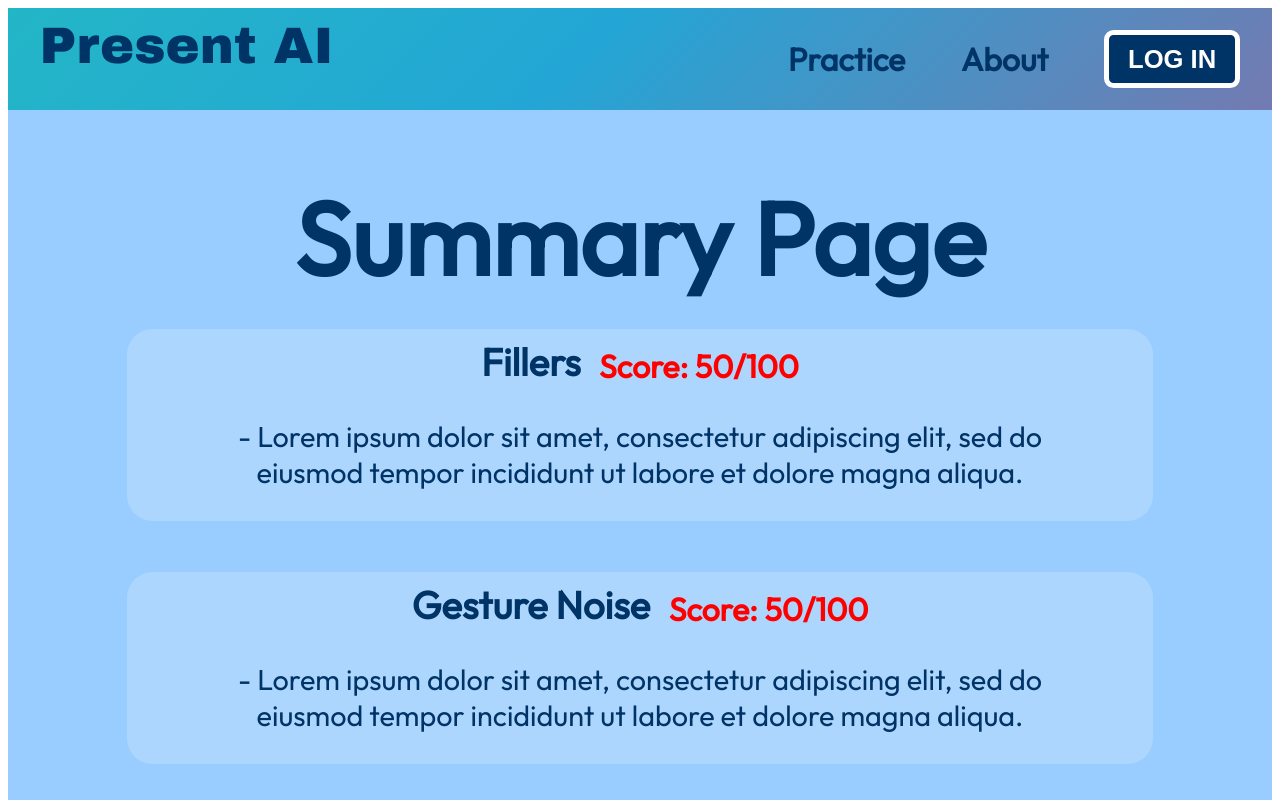
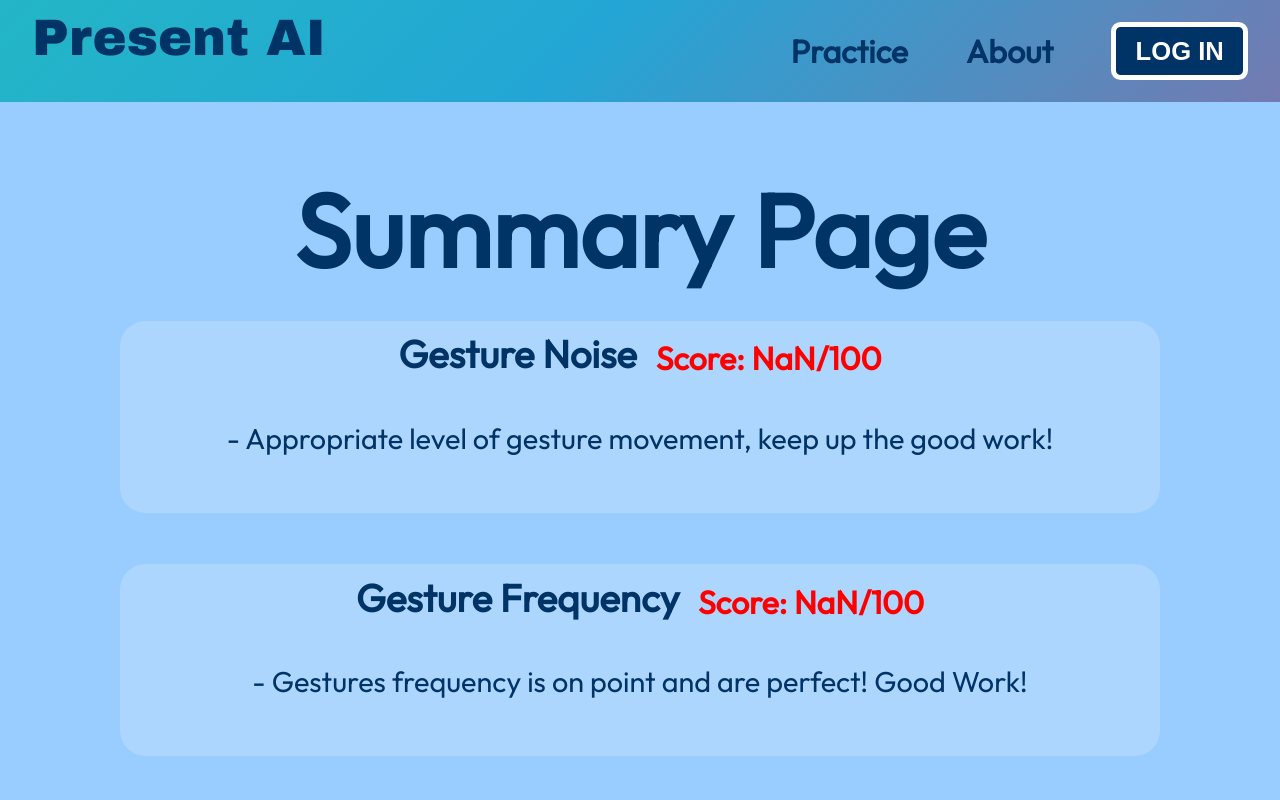
Before and after one commit to Omar-HeshamR/PresentAI-HackPSU, a Next.js app in the folder present-ai-app/: page /practice/Feedback in a window 1280 px wide. Shown: the top 800 px of the page. Built offline with nearby package versions, Linux system fonts and the light colour scheme.

Commit message:
parased gesture data to feedback page

```diff
--- a/present-ai-app/Components/StateContext.js
+++ b/present-ai-app/Components/StateContext.js
@@ -15,9 +15,23 @@ const Context = createContext();
 export const StateContext = ({ children }) => {
 
     const [ recording, setRecording ] = useState(false);
+    const [seceretGestureInfo, setSeceretGestureInfo] = useState([])
+    const gestureData = [];
 
     function StartRecording() {
         setRecording(true);
+    }
+
+    function pushGestureData(a,b){
+        gestureData.push(a)
+        gestureData.push(b)
+        console.log("FINAL MOV GRADE: ", gestureData[1])
+        console.log("FINAL FREQ GRADE: ", gestureData[0])
+        setSeceretGestureInfo(gestureData)
+    }
+
+    function fetchLatestGestureData(){
+        return seceretGestureInfo;
     }
 
     function StopRecording() {
@@ -32,6 +46,9 @@ return(
         StartRecording,
         StopRecording,
         assembly,
+        gestureData,
+        pushGestureData,
+        fetchLatestGestureData
     }}
     >
       {children}
--- a/present-ai-app/package.json
+++ b/present-ai-app/package.json
@@ -14,6 +14,8 @@
     "@mediapipe/hands": "^0.4.1646424915",
     "@tensorflow-models/hand-pose-detection": "^2.0.0",
     "@tensorflow/tfjs": "^4.0.0",
+    "@tensorflow/tfjs-converter": "^4.0.0",
+    "@tensorflow/tfjs-core": "^4.0.0",
     "axios": "^1.1.3",
     "babel-plugin-styled-components": "^2.0.7",
     "eslint": "8.26.0",
--- a/present-ai-app/pages/_app.js
+++ b/present-ai-app/pages/_app.js
@@ -1,10 +1,19 @@
 import {StateContext} from "../Components/StateContext"
-import GlobalStyles from "../styles/GlobalStyles"
+import { createGlobalStyle } from 'styled-components'
 import Layout from "../Components/Layout"
+
+const GlobalStyle = createGlobalStyle`
+  * {
+    box-sizing: border-box;
+    margin: 0;
+    padding: 0;
+  }
+`
 
 function MyApp({ Component, pageProps }) {
   return (
     <StateContext>
+      <GlobalStyle />
       <Layout>
        <Component {...pageProps} />
       </Layout>
--- a/present-ai-app/pages/practice/Feedback.js
+++ b/present-ai-app/pages/practice/Feedback.js
@@ -1,13 +1,107 @@
 import React from 'react'
 import styled from 'styled-components'
+import { useStateContext } from '../../Components/StateContext';
+
 
 export const Feedback = () => {
+
+const { gestureData, fetchLatestGestureData } = useStateContext();
+console.log(fetchLatestGestureData())
+
+function GestureNoiseTip(gesture_noise){
+    if (gesture_noise < 60){
+        return "Gestures were too light; can be more expressive!"
+    } else if (gesture_noise > 150){
+        return "Hand movement was too rapid; should be more controlled."
+    } else{
+        return "Appropriate level of gesture movement, keep up the good work!"
+    }
+}
+
+function GestureFrequencyTip(x){
+    if (x < 0.5){
+        return "Not enough gestures! Try to be more communicative with your hand!"
+    } else if (x > 1.0){
+        return "You are using way too many gestures! reduce it down!"
+    } else{
+        return "Gestures frequency is on point and are perfect! Good Work!"
+    }
+
+}
+
+function freqMetricCreator(x) {
+    if (x===0.75) {
+        return(100);
+    }
+    else if(x===0.5 || x===1.0) {
+        return(50);
+    }
+    else {
+        let diff = Math.abs(0.75-x)
+        let val = 200*diff
+        let hundred = 100-val
+        if(hundred<0){
+            return(0);
+        }
+        else{
+            hundred = hundred.toPrecision(2)
+            return hundred.toString();
+        }
+    }
+
+}
+
+function noiseMetricCreator(x) {
+    if (x===105) {
+        return(100);
+    }
+    else if(x===60 || x===150) {
+        return(50);
+    }
+    else {
+        let diff = Math.abs(105-x)
+        let val = 1.111111*diff
+        let hundred = 100-val
+        if(hundred<0){
+            return(0);
+        }
+        else{
+            hundred = hundred.toPrecision(2)
+            return hundred.toString();
+        }
+    }
+
+}
+
+
   return (
     <MainBody>
         <MainContainer>
             <MainHeader>Summary Page</MainHeader>
             <ListContainer>
 
+            <ListItem>
+                    <ListFrontContainer>
+                        <ListItemTitle>Gesture Noise</ListItemTitle>
+                        <Score>Score: {noiseMetricCreator(fetchLatestGestureData()[1])}/100</Score>
+                    </ListFrontContainer>
+                <ListDataContainer>
+                <ListDataItem>- {GestureNoiseTip(fetchLatestGestureData()[1])} </ListDataItem>
+
+                </ListDataContainer>
+                </ListItem>
+
+
+                <ListItem>
+                    <ListFrontContainer>
+                        <ListItemTitle>Gesture Frequency</ListItemTitle>
+                        <Score>Score: {freqMetricCreator(fetchLatestGestureData()[0])}/100</Score>
+                    </ListFrontContainer>
+                <ListDataContainer>
+                <ListDataItem>- {GestureFrequencyTip(fetchLatestGestureData()[0])} </ListDataItem>
+
+                </ListDataContainer>
+                </ListItem>
 
                 <ListItem>
                     <ListFrontContainer>
@@ -16,30 +110,6 @@ export const Feedback = () => {
                     </ListFrontContainer>
                 <ListDataContainer>
                 <ListDataItem>- Lorem ipsum dolor sit amet, consectetur adipiscing elit, sed do eiusmod tempor incididunt ut labore et dolore magna aliqua.  </ListDataItem>
-
-                </ListDataContainer>
-                </ListItem>
-
-
-                <ListItem>
-                    <ListFrontContainer>
-                        <ListItemTitle>Gesture Noise</ListItemTitle>
-                        <Score>Score: 50/100</Score>
-                    </ListFrontContainer>
-                <ListDataContainer>
-                <ListDataItem>- Lorem ipsum dolor sit amet, consectetur adipiscing elit, sed do eiusmod tempor incididunt ut labore et dolore magna aliqua. </ListDataItem>
-
-                </ListDataContainer>
-                </ListItem>
-
-
-                <ListItem>
-                    <ListFrontContainer>
-                        <ListItemTitle>Gesture Frequency</ListItemTitle>
-                        <Score>Score: 50/100</Score>
-                    </ListFrontContainer>
-                <ListDataContainer>
-                <ListDataItem>- Lorem ipsum dolor sit amet, consectetur adipiscing elit, sed do eiusmod tempor incididunt ut labore et dolore magna aliqua. </ListDataItem>
 
                 </ListDataContainer>
                 </ListItem>
```
Also changed, not shown: present-ai-app/pages/practice/MainPractice.js (+130 -4 lines), 1 other file (tests, documents, lock files or other folders).
